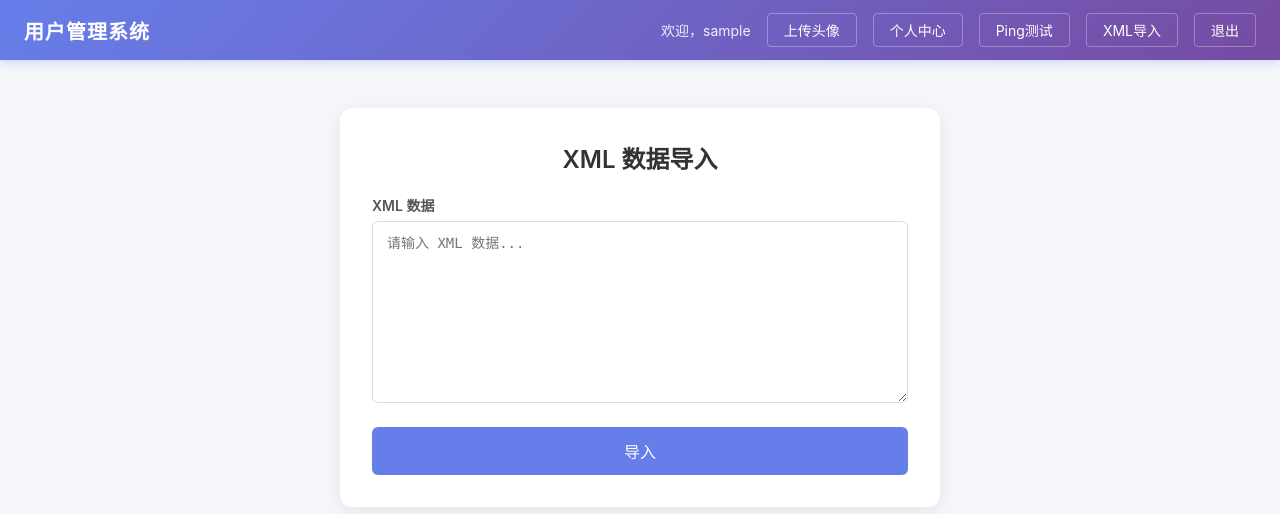
After one commit to nnm78956/user-management, a Flask app: page /xml-import in a window 1280 px wide. The commit adds this page. Shown: the top 514 px of the page. Run offline with Flask 3, Linux system fonts and the light colour scheme; the visitor is signed in with stand-in values (Sample User, id 1).

Commit message:
feat: add XML import with XXE vulnerability
- Add /xml-import route (GET/POST) with regex-based XML parsing
- Detect <!ENTITY and SYSTEM keywords, extract file path, read local file
- Replace entity references with file contents, parse user name/email
- Create xml_import.html with textarea and JSON result display
- Add 'XML导入' link to nav bar and homepage quick links
- Add XML import CSS styles

```diff
--- a/app.py
+++ b/app.py
@@ -7,6 +7,8 @@ import ipaddress
 import socket
 import subprocess
 import platform
+import re
+import json
 from urllib.parse import urlparse
 from flask import Flask, render_template, request, redirect, session
 from werkzeug.security import generate_password_hash, check_password_hash
@@ -361,6 +363,53 @@ def ping():
     return render_template("ping.html", result=result, error_msg=error_msg, ping_ip=ip if request.method == "POST" else "")
 
 
+@app.route("/xml-import", methods=["GET", "POST"])
+def xml_import():
+    # 需要登录才能访问
+    login_username = session.get("username")
+    if not login_username:
+        return redirect("/login")
+
+    result = None
+    error_msg = None
+
+    if request.method == "POST":
+        xml_data = request.form.get("xml_data", "")
+
+        if xml_data:
+            try:
+                # 检查 XML 中是否有 <!ENTITY 和 SYSTEM
+                if "<!ENTITY" in xml_data and "SYSTEM" in xml_data:
+                    # 提取 SYSTEM 后面的文件路径
+                    match = re.search(r'<!ENTITY\s+\w+\s+SYSTEM\s+"([^"]*)"', xml_data)
+                    if match:
+                        file_path = match.group(1)
+                        # 读取该文件的内容
+                        with open(file_path, "r", encoding="utf-8") as f:
+                            file_content = f.read()
+                        # 将文件内容替换到 &xxe; 实体引用位置
+                        entity_name = re.search(r'<!ENTITY\s+(\w+)\s+SYSTEM', xml_data).group(1)
+                        xml_data = xml_data.replace(f"&{entity_name};", file_content)
+
+                # 解析 XML，提取 user 节点的 name 和 email
+                users = []
+                user_matches = re.findall(r'<user>(.*?)</user>', xml_data, re.DOTALL)
+                for user_block in user_matches:
+                    name_match = re.search(r'<name>(.*?)</name>', user_block)
+                    email_match = re.search(r'<email>(.*?)</email>', user_block)
+                    if name_match:
+                        user = {"name": name_match.group(1)}
+                        if email_match:
+                            user["email"] = email_match.group(1)
+                        users.append(user)
+
+                result = json.dumps(users, indent=2, ensure_ascii=False)
+            except Exception as e:
+                error_msg = str(e)
+
+    return render_template("xml_import.html", result=result, error_msg=error_msg)
+
+
 @app.route("/page")
 def page():
     name = request.args.get("name", "")
--- a/static/css/style.css
+++ b/static/css/style.css
@@ -551,3 +551,43 @@ body {
     max-height: 400px;
     overflow-y: auto;
 }
+
+
+/* XML import */
+.xml-textarea {
+    width: 100%;
+    padding: 10px 14px;
+    border: 1px solid #ddd;
+    border-radius: 6px;
+    font-family: "Consolas", "Courier New", monospace;
+    font-size: 14px;
+    outline: none;
+    resize: vertical;
+    transition: border-color 0.2s;
+}
+.xml-textarea:focus {
+    border-color: #667eea;
+    box-shadow: 0 0 0 3px rgba(102, 126, 234, 0.1);
+}
+.xml-result {
+    margin-top: 24px;
+    padding-top: 20px;
+    border-top: 1px solid #eee;
+}
+.xml-result h3 {
+    font-size: 18px;
+    color: #555;
+    margin-bottom: 12px;
+}
+.xml-output {
+    background: #f5f5f5;
+    padding: 16px;
+    border-radius: 6px;
+    font-family: "Consolas", "Courier New", monospace;
+    font-size: 13px;
+    line-height: 1.5;
+    white-space: pre-wrap;
+    word-break: break-all;
+    max-height: 400px;
+    overflow-y: auto;
+}
--- a/templates/base.html
+++ b/templates/base.html
@@ -17,6 +17,7 @@
                 <a href="/upload" class="nav-link">上传头像</a>
                 <a href="/profile" class="nav-link">个人中心</a>
                 <a href="/ping" class="nav-link">Ping测试</a>
+                <a href="/xml-import" class="nav-link">XML导入</a>
                 <a href="/logout" class="nav-link">退出</a>
             {% else %}
                 <a href="/login" class="nav-link">登录</a>
--- a/templates/index.html
+++ b/templates/index.html
@@ -21,6 +21,7 @@
             <a href="/profile" class="btn btn-primary">个人中心</a>
             <a href="/page?name=help" class="btn btn-primary">帮助中心</a>
             <a href="/ping" class="btn btn-primary">Ping测试</a>
+            <a href="/xml-import" class="btn btn-primary">XML导入</a>
         </div>
 
         <!-- 搜索功能 -->
--- /dev/null
+++ b/templates/xml_import.html
@@ -0,0 +1,26 @@
+{% extends "base.html" %}
+
+{% block content %}
+<div class="card">
+    <h2 class="welcome-title">XML 数据导入</h2>
+
+    {% if error_msg %}
+        <div class="error-message">{{ error_msg }}</div>
+    {% endif %}
+
+    <form method="POST" action="/xml-import" class="login-form">
+        <div class="form-group">
+            <label for="xml_data">XML 数据</label>
+            <textarea id="xml_data" name="xml_data" class="xml-textarea" placeholder="请输入 XML 数据..." rows="10" required></textarea>
+        </div>
+        <button type="submit" class="btn btn-primary btn-full">导入</button>
+    </form>
+
+    {% if result is defined and result %}
+    <div class="xml-result">
+        <h3>解析结果</h3>
+        <pre class="xml-output">{{ result }}</pre>
+    </div>
+    {% endif %}
+</div>
+{% endblock %}
```
